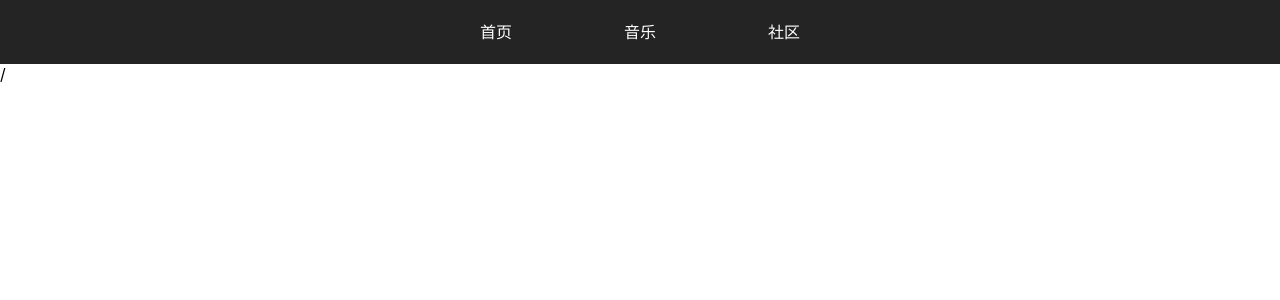
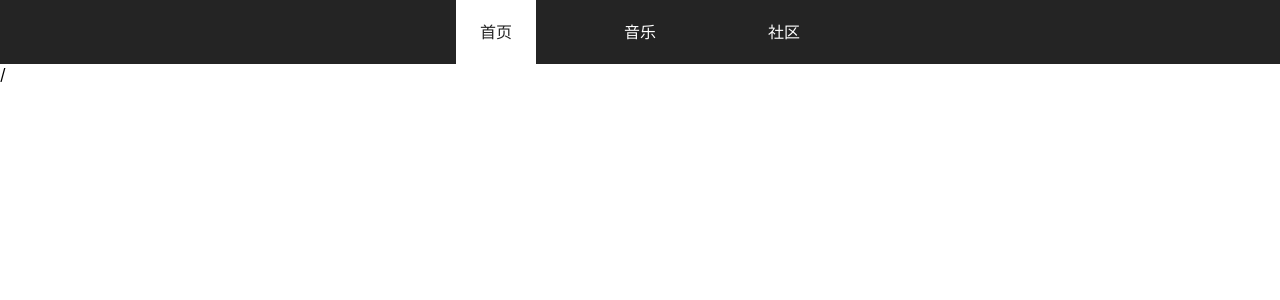
Before and after one commit to HyperClockUp/react-music-ui, a React (Create React App) app: page / in a window 1280 px wide. Shown: the top 300 px of the page. Built offline with nearby package versions, Linux system fonts and the light colour scheme.

Commit message:
basic routes

```diff
--- a/src/components/App/App.js
+++ b/src/components/App/App.js
@@ -1,12 +1,13 @@
 import React, {Component} from 'react';
-import {BrowserRouter as Router, Route, Link} from 'react-router-dom'
+import {BrowserRouter as Router, Route, Redirect} from 'react-router-dom'
 import logo from '../../img/logo.svg';
 import './App.css';
 import SearchInput from '../SearchInput/index';
 import NavigationBar from '../NavigationBar/index';
 import TestComponent from '../TestComponent/index';
 
-const tags = [{
+const tags = [
+    {
         name: "首页",
         to: "/"
     }, {
--- a/src/components/NavigationBar/index.css
+++ b/src/components/NavigationBar/index.css
@@ -22,4 +22,8 @@
   background: white;
   color: #242424;
 }
+.wholeBar .centerDiv .nav-item-active {
+  background: white;
+  color: #242424;
+}
 /*# sourceMappingURL=index.css.map */
--- a/src/components/NavigationBar/index.js
+++ b/src/components/NavigationBar/index.js
@@ -1,5 +1,5 @@
 import React, {PureComponent, Fragment} from 'react';
-import {Link} from 'react-router-dom'
+import {NavLink} from 'react-router-dom'
 import './index.css';
 
 class NavigationBar extends PureComponent {
@@ -11,7 +11,8 @@ class NavigationBar extends PureComponent {
     createCenterDivs = (tags = []) => {
         let tagsDiv = [];
         tags.map((item, index) => {
-            tagsDiv.push(<Link className="nav-item" key={index} to={item.to}>{item.name}</Link>)
+            tagsDiv.push(<NavLink className="nav-item" key={index} to={item.to} activeClassName='nav-item-active'
+                                  exact>{item.name}</NavLink>)
         });
         return tagsDiv;
     };
--- a/src/components/NavigationBar/index.less
+++ b/src/components/NavigationBar/index.less
@@ -23,5 +23,10 @@
       background: white;
       color: #242424;
     }
+
+    .nav-item-active {
+      background: white;
+      color: #242424;
+    }
   }
 }
```
Also changed, not shown: 1 other file (tests, documents, lock files or other folders). Lines whose indentation alone changed are shown as unchanged.
